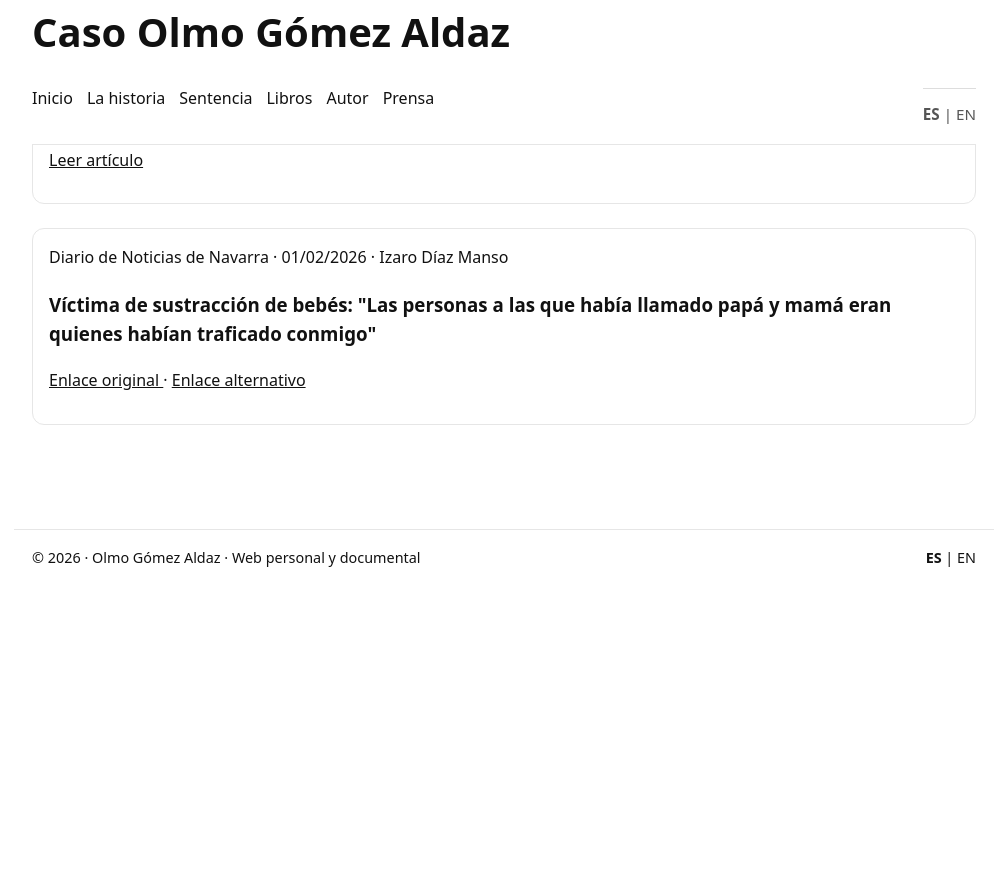
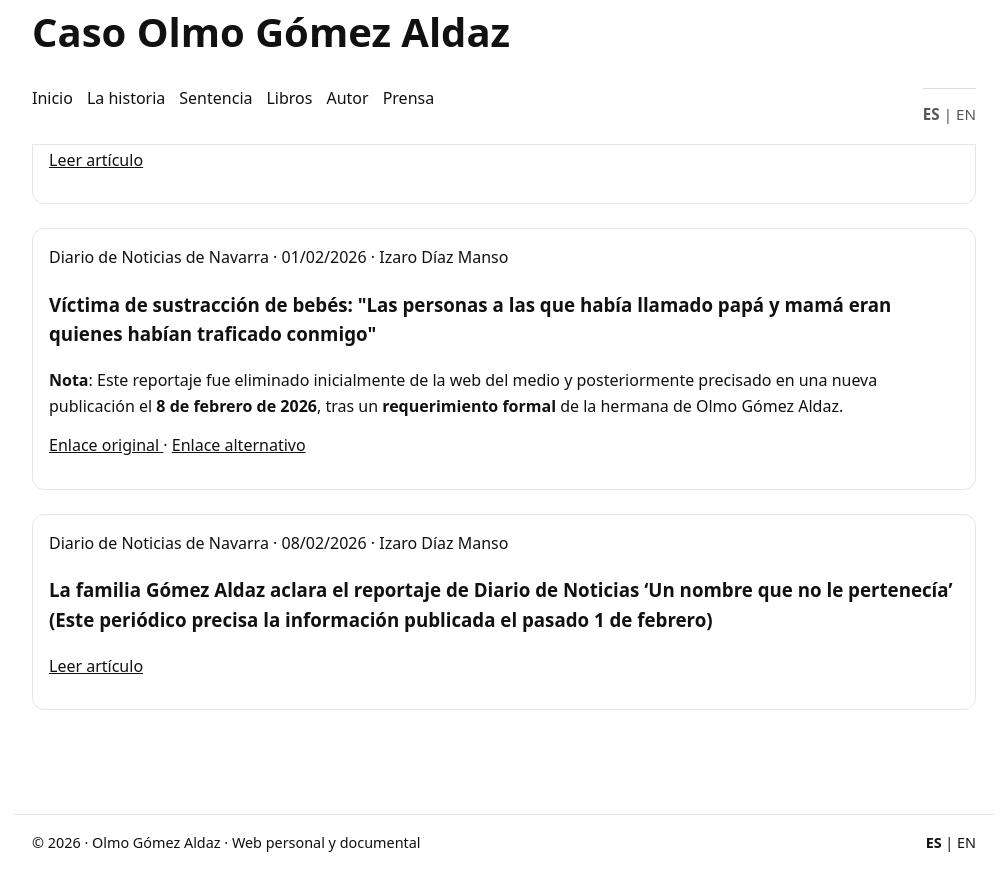
Before and after one commit to olmogaldaz/olmogaldaz.github.io, a Jekyll site: the page built from es/prensa/medios/index.html, in a window 1280 px wide and 900 px high, scrolled down 4956 px. Shown: the top 891 px of the window, without its empty margins (136-1143 px from the left). Built offline with Jekyll 4.4.1, drawn with Linux system fonts in a browser that asks for light colours; before the commit the page ends 5571 px from its top, so only the background shows below that.

Commit message:
Update index.html

```diff
--- a/es/prensa/medios/index.html
+++ b/es/prensa/medios/index.html
@@ -306,11 +306,15 @@ description: Dosier completo de artículos, entrevistas y menciones en medios so
       </p>
     </div>
 
+    <!-- NOTICIA (01/02/2026) -->
     <div class="card">
       <div class="meta">Diario de Noticias de Navarra · 01/02/2026 · Izaro Díaz Manso</div>
       <h3>
         Víctima de sustracción de bebés: "Las personas a las que había llamado papá y mamá eran quienes habían traficado conmigo"
       </h3>
+      <p class="section-note">
+        <strong>Nota</strong>: Este reportaje fue eliminado inicialmente de la web del medio y posteriormente precisado en una nueva publicación el <strong>8 de febrero de 2026</strong>, tras un <strong>requerimiento formal</strong> de la hermana de Olmo Gómez Aldaz.
+      </p>
       <p>
         <a href="https://www.noticiasdenavarra.com/sociedad/2026/02/01/nombre-le-pertenecia-10642993.html">
           Enlace original
@@ -322,6 +326,21 @@ description: Dosier completo de artículos, entrevistas y menciones en medios so
       </p>
     </div>
 
+    <!-- NOTICIA (08/02/2026) -->
+    <div class="card">
+      <div class="meta">Diario de Noticias de Navarra · 08/02/2026 · Izaro Díaz Manso</div>
+      <h3>
+        La familia Gómez Aldaz aclara el reportaje de Diario de Noticias ‘Un nombre que no le pertenecía’
+        <span class="section-note">(Este periódico precisa la información publicada el pasado 1 de febrero)</span>
+      </h3>
+      <p>
+        <a href="https://www.noticiasdenavarra.com/sociedad/2026/02/08/familia-gomez-aldaz-aclara-reportaje-10672683.html">
+          Leer artículo
+        </a>
+      </p>
+    </div>
+
+
     <!-- (Aquí seguirían el resto de diarios de 2026, uno por card) -->
 
   </main>
```
